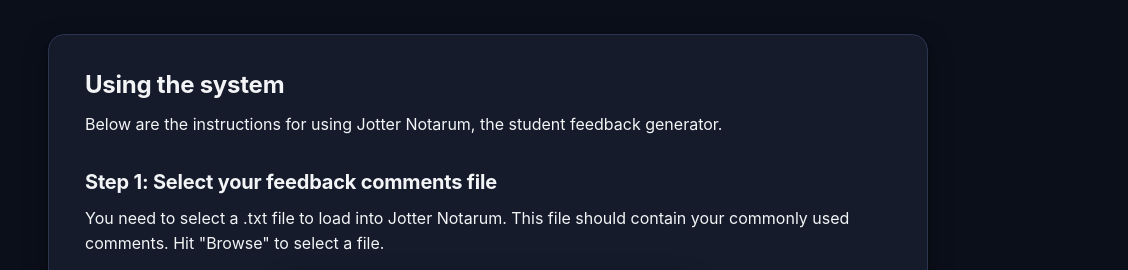
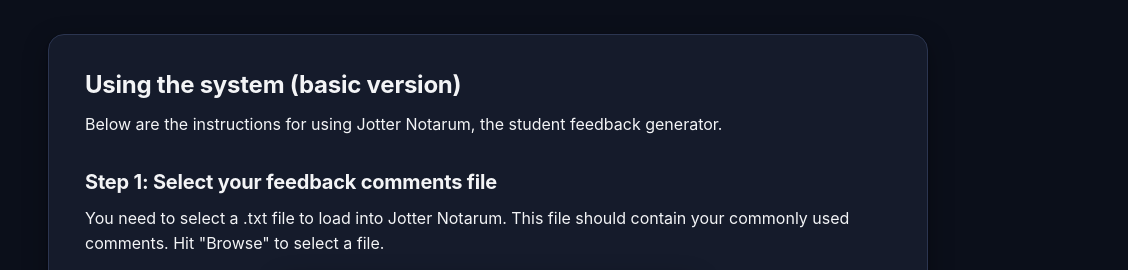
Before and after one commit to Lynsay/JotterNotarum, a website: page instructions.html in a window 1280 px wide. Shown: the part 198-468 px from the top of the page, 152-1280 px from the left. Drawn offline with Linux system fonts and the light colour scheme.

Commit message:
Splitting the instructions into the basic version and the advanced version

```diff
--- a/instructions.html
+++ b/instructions.html
@@ -83,7 +83,7 @@
 			<div class="row ">
 					<div class="col-md-12 form-group roundedCornerDivInstruct">
 						<!--Using the system-->
-						<h2 class="instructionHeaderPage">Using the system</h2>
+						<h2 class="instructionHeaderPage">Using the system (basic version)</h2>
 						<p>Below are the instructions for using Jotter Notarum, the student feedback generator.</p>
 						<br />
 
```
